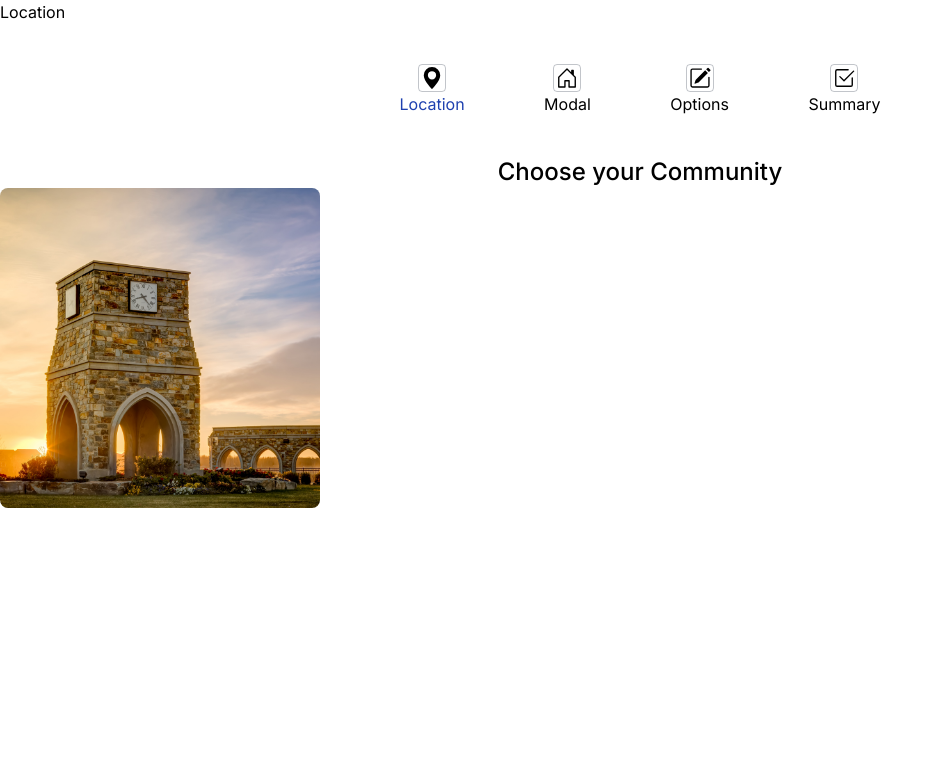
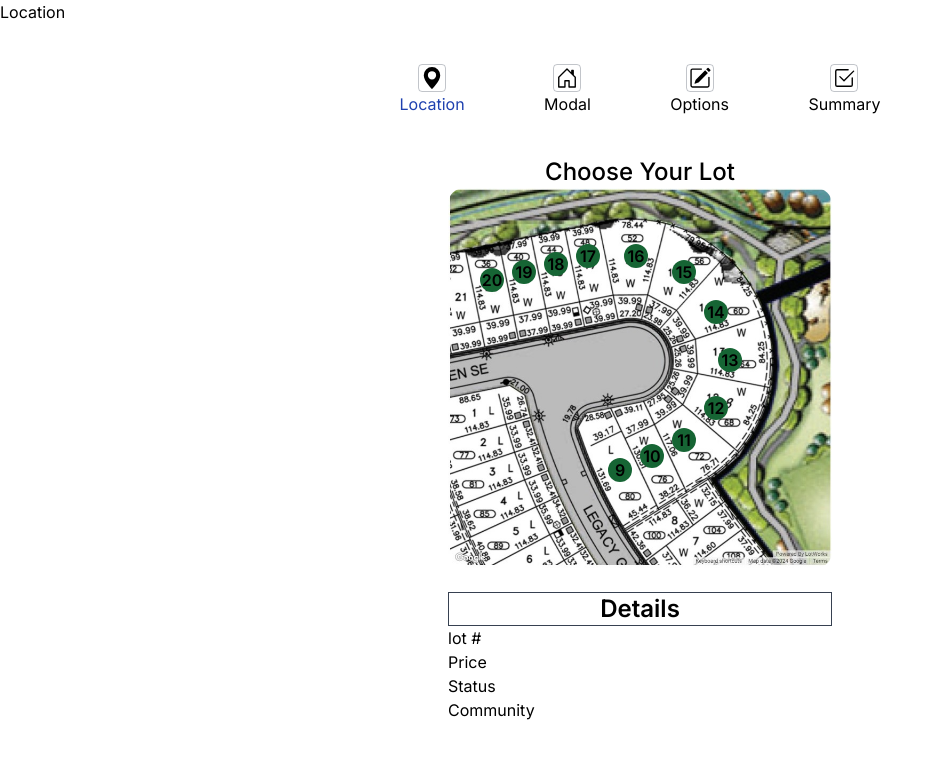
Before and after one commit to Isaacm1210/custom-home-prototype, a Next.js app: page /dashboard in a window 1280 px wide. Shown: the top 758 px of the page, without its empty margins (0-943 px from the left). Built offline with nearby package versions, Linux system fonts and the light colour scheme.

Commit message:
modified location page to include lot map

```diff
--- a/app/dashboard/location/location.tsx
+++ b/app/dashboard/location/location.tsx
@@ -1,11 +1,13 @@
 import Community from "@/app/ui/location/community"
+import Lot from "@/app/ui/location/lot"
 export default function Location({callBack}: any){
     return(
         <div >
             <h1 className="w-72 mx-auto text-2xl text-center font-medium">
-                Choose your Community
+                Choose Your Lot
             </h1>
-            <Community callBack={callBack}/>
+            <Lot />
+            {/* <Community callBack={callBack}/> */}
         </div>
     )
 }
--- /dev/null
+++ b/app/ui/location/lot.tsx
@@ -0,0 +1,28 @@
+"use client";
+import Image from "next/image"
+import lots from "@/public/Lots.jpg"
+import LotDetails from "./lotDetails"
+import { useState } from "react";
+export default function Lot(){
+    const [ lot, setLot ] = useState(1);
+    return (
+        <div>
+            <div className="w-96 m-auto">
+                <div className="w-6 h-6 ml-8 mt-20 bg-green-800 absolute rounded-xl justify-center items-center flex font-semibold hover:cursor-pointer">20</div>
+                <div className="w-6 h-6 ml-16 mt-18 bg-green-800 absolute rounded-xl justify-center items-center flex font-semibold hover:cursor-pointer">19</div>
+                <div className="w-6 h-6 ml-24 mt-16 bg-green-800 absolute rounded-xl justify-center items-center flex font-semibold hover:cursor-pointer">18</div>
+                <div className="w-6 h-6 ml-32 mt-14 bg-green-800 absolute rounded-xl justify-center items-center flex font-semibold hover:cursor-pointer">17</div>
+                <div className="w-6 h-6 ml-44 mt-14 bg-green-800 absolute rounded-xl justify-center items-center flex font-semibold hover:cursor-pointer">16</div>
+                <div className="w-6 h-6 ml-56 mt-18 bg-green-800 absolute rounded-xl justify-center items-center flex font-semibold hover:cursor-pointer">15</div>
+                <div className="w-6 h-6 ml-64 mt-28 bg-green-800 absolute rounded-xl justify-center items-center flex font-semibold hover:cursor-pointer">14</div>
+                <div className="w-6 h-6 ml-70 mt-40 bg-green-800 absolute rounded-xl justify-center items-center flex font-semibold hover:cursor-pointer">13</div>
+                <div className="w-6 h-6 ml-64 mt-52 bg-green-800 absolute rounded-xl justify-center items-center flex font-semibold hover:cursor-pointer">12</div>
+                <div className="w-6 h-6 ml-56 mt-60 bg-green-800 absolute rounded-xl justify-center items-center flex font-semibold hover:cursor-pointer">11</div>
+                <div className="w-6 h-6 ml-48 mt-64 bg-green-800 absolute rounded-xl justify-center items-center flex font-semibold hover:cursor-pointer">10</div>
+                <div className="w-6 h-6 ml-40 mt-70 bg-green-800 absolute rounded-xl justify-center items-center flex font-semibold hover:cursor-pointer">9</div>
+                <Image src={lots} alt="Lot IMG" className="rounded-2xl"/>
+            </div>
+            <LotDetails lotNum={lot}/>
+        </div>
+    )
+}
--- /dev/null
+++ b/app/ui/location/lotDetails.tsx
@@ -0,0 +1,17 @@
+export default function LotDetails({lotNum}:{lotNum: number}){
+
+    if(lotNum === 0){
+        return(
+            <div>Please Select a lot</div>
+        )
+    }
+    return(
+        <div className="w-96 m-auto mt-6">
+            <h1 className="text-2xl font-semibold border border-gray-700 text-center ">Details</h1>
+            <p>lot #</p>
+            <p>Price</p>
+            <p>Status</p>
+            <p>Community</p>
+        </div>
+    )
+}
--- a/app/ui/options/selectedModal.tsx
+++ b/app/ui/options/selectedModal.tsx
@@ -12,8 +12,6 @@ export default function SelectedModal({modal}: {modal: ModelDef}) {
                 <p>Bath: {modal.bath}</p>
                 <p>sqft: {modal.sqft}</p>
             </div>
-
         </div>
     )
-
 }
--- a/tailwind.config.ts
+++ b/tailwind.config.ts
@@ -13,6 +13,10 @@ const config: Config = {
         "gradient-conic":
           "conic-gradient(from 180deg at 50% 50%, var(--tw-gradient-stops))",
       },
+      spacing: {
+        "18": "72px",
+        "70": "270px"
+      }
     },
   },
   plugins: [],
```
Also changed, not shown: app/ui/model/lot.tsx (deleted), public/Lots.jpg (added).
